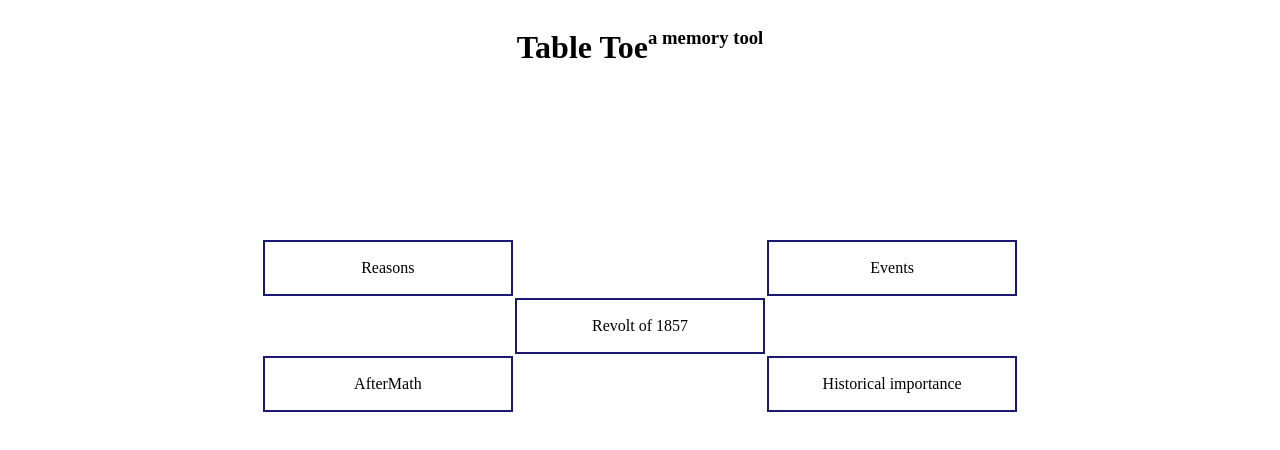
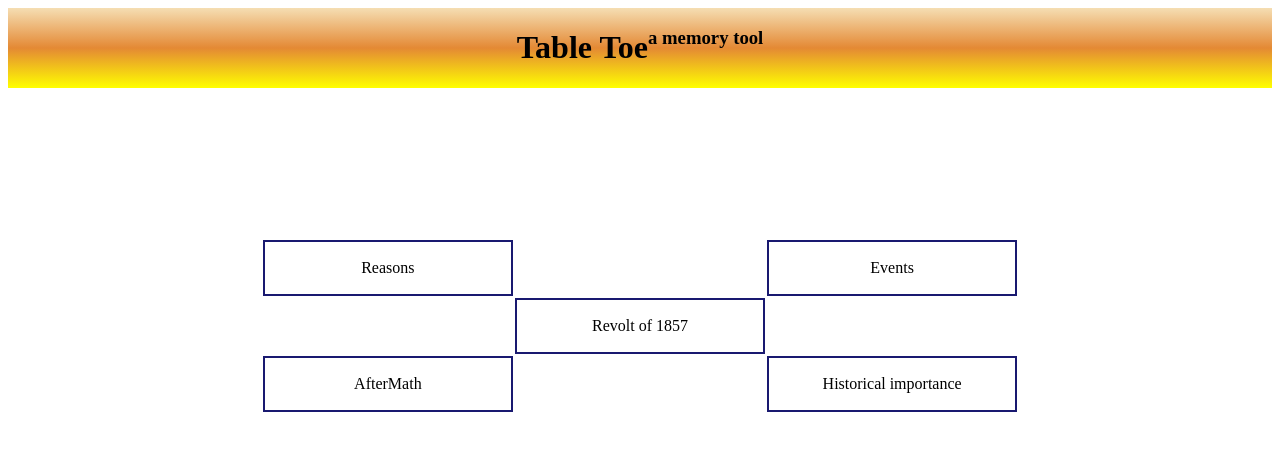
Before and after one commit to tanmayhire26/TableToe, a plain HTML site: page index.html in a window 1280 px wide. Drawn offline with Linux system fonts and the light colour scheme.

Commit message:
third commit

```diff
--- a/tabletoe.css
+++ b/tabletoe.css
@@ -1,6 +1,9 @@
 .table_heading {
+
   display: flex;
   justify-content: center;
+  background-image: linear-gradient(to top, yellow, rgb(228, 137, 52), wheat);
+
 }
 table {
   position: relative;
@@ -17,6 +20,3 @@ td {
 .tnone {
   border: none;
 }
-.table_heading{
-  box-sizing : 0px 0px 5px 0px wheat;
-}
```
